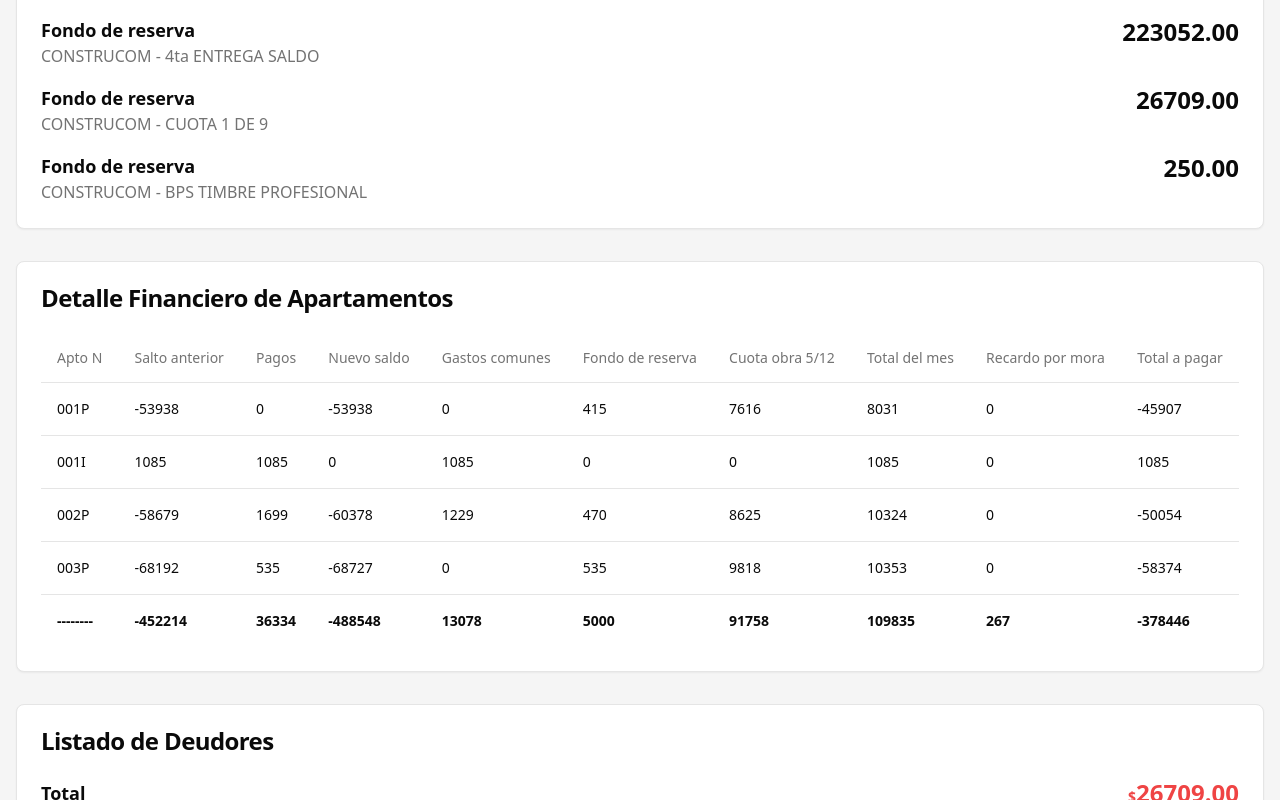
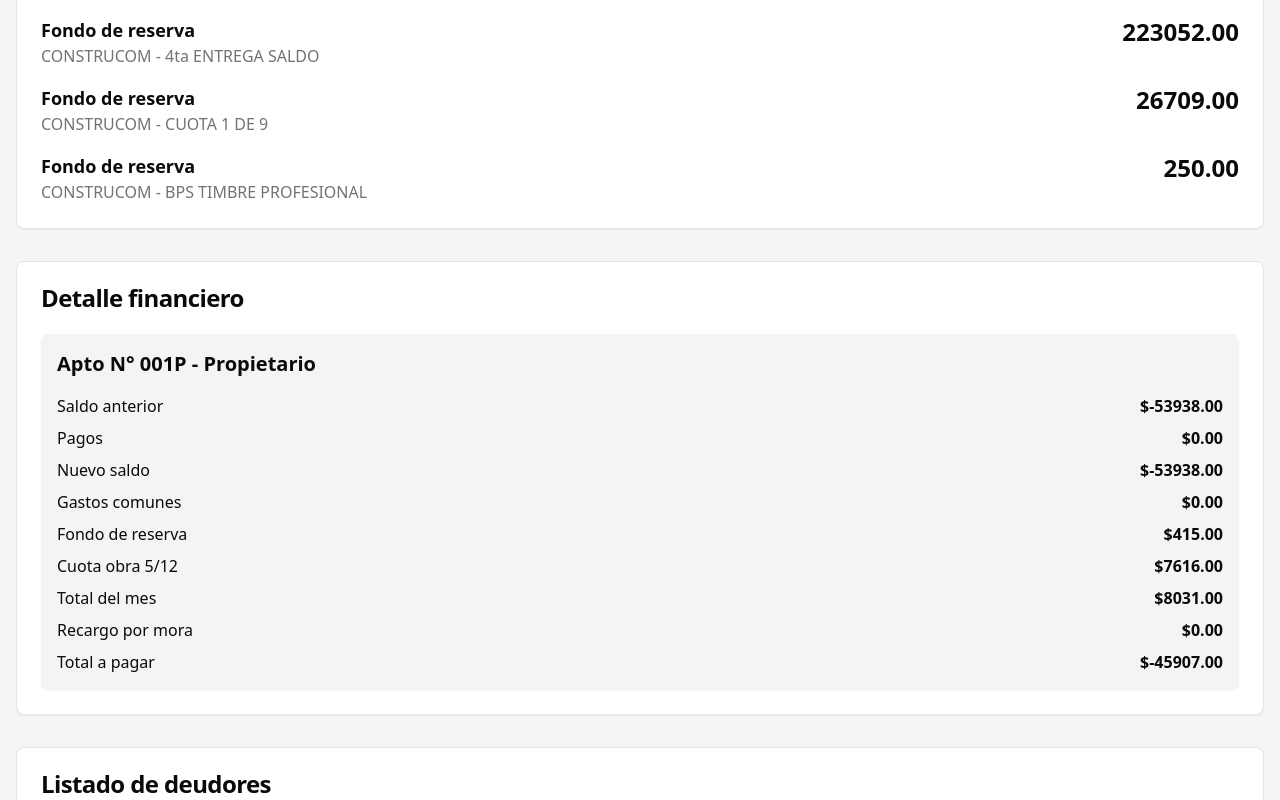
Before and after one commit to codeplaygroundspace/building-admin, a Next.js app: page / in a window 1280 px wide. Shown: the part 2000-2800 px from the top of the page. Built offline with nearby package versions, Linux system fonts and the light colour scheme.

Commit message:
update summary card

```diff
--- a/src/components/FinApartmentFinancialBreakdown.tsx
+++ b/src/components/FinApartmentFinancialBreakdown.tsx
@@ -1,98 +1,80 @@
 import CardWrapper from "./ui-custom/CardWrapper";
-import {
-  Table,
-  TableBody,
-  TableCell,
-  TableHead,
-  TableHeader,
-  TableRow,
-} from "@/components/ui/table";
 
 export default function ApartmentFinancialBreakdown() {
+  const apartmentData = {
+    aptNumber: "001P",
+    previousBalance: -53938,
+    payments: 0,
+    newBalance: -53938,
+    commonExpenses: 0,
+    reserveFund: 415,
+    constructionFee: 7616,
+    monthlyTotal: 8031,
+    lateFee: 0,
+    totalDue: -45907,
+  };
+
   return (
-    <CardWrapper title="Detalle Financiero de Apartamentos">
-      <Table>
-        <TableHeader>
-          <TableRow>
-            <TableHead>Apto N</TableHead>
-            <TableHead>Salto anterior</TableHead>
-            <TableHead>Pagos</TableHead>
-            <TableHead>Nuevo saldo</TableHead>
-            <TableHead>Gastos comunes</TableHead>
-            <TableHead>Fondo de reserva</TableHead>
-            <TableHead>Cuota obra 5/12</TableHead>
-            <TableHead>Total del mes</TableHead>
-            <TableHead>Recardo por mora</TableHead>
-            <TableHead>Total a pagar</TableHead>
-          </TableRow>
-        </TableHeader>
-        <TableBody>
-          {/* Example Data Rows */}
-          <TableRow>
-            <TableCell>001P</TableCell>
-            <TableCell>-53938</TableCell>
-            <TableCell>0</TableCell>
-            <TableCell>-53938</TableCell>
-            <TableCell>0</TableCell>
-            <TableCell>415</TableCell>
-            <TableCell>7616</TableCell>
-            <TableCell>8031</TableCell>
-            <TableCell>0</TableCell>
-            <TableCell>-45907</TableCell>
-          </TableRow>
-          <TableRow>
-            <TableCell>001I</TableCell>
-            <TableCell>1085</TableCell>
-            <TableCell>1085</TableCell>
-            <TableCell>0</TableCell>
-            <TableCell>1085</TableCell>
-            <TableCell>0</TableCell>
-            <TableCell>0</TableCell>
-            <TableCell>1085</TableCell>
-            <TableCell>0</TableCell>
-            <TableCell>1085</TableCell>
-          </TableRow>
-          <TableRow>
-            <TableCell>002P</TableCell>
-            <TableCell>-58679</TableCell>
-            <TableCell>1699</TableCell>
-            <TableCell>-60378</TableCell>
-            <TableCell>1229</TableCell>
-            <TableCell>470</TableCell>
-            <TableCell>8625</TableCell>
-            <TableCell>10324</TableCell>
-            <TableCell>0</TableCell>
-            <TableCell>-50054</TableCell>
-          </TableRow>
-          <TableRow>
-            <TableCell>003P</TableCell>
-            <TableCell>-68192</TableCell>
-            <TableCell>535</TableCell>
-            <TableCell>-68727</TableCell>
-            <TableCell>0</TableCell>
-            <TableCell>535</TableCell>
-            <TableCell>9818</TableCell>
-            <TableCell>10353</TableCell>
-            <TableCell>0</TableCell>
-            <TableCell>-58374</TableCell>
-          </TableRow>
-          {/* Additional Rows Follow the Same Structure */}
-
-          {/* Total Row */}
-          <TableRow>
-            <TableCell className="font-bold">--------</TableCell>
-            <TableCell className="font-bold">-452214</TableCell>
-            <TableCell className="font-bold">36334</TableCell>
-            <TableCell className="font-bold">-488548</TableCell>
-            <TableCell className="font-bold">13078</TableCell>
-            <TableCell className="font-bold">5000</TableCell>
-            <TableCell className="font-bold">91758</TableCell>
-            <TableCell className="font-bold">109835</TableCell>
-            <TableCell className="font-bold">267</TableCell>
-            <TableCell className="font-bold">-378446</TableCell>
-          </TableRow>
-        </TableBody>
-      </Table>
+    <CardWrapper title="Detalle financiero">
+      <div className="bg-gray-100 p-4 rounded-lg shadow-sm space-y-2">
+        <h2 className="text-xl font-semibold mb-4">
+          Apto N° {apartmentData.aptNumber} - Propietario
+        </h2>
+        <div className="space-y-2">
+          <div className="flex justify-between">
+            <p>Saldo anterior</p>
+            <p className="font-semibold">
+              ${apartmentData.previousBalance.toFixed(2)}
+            </p>
+          </div>
+          <div className="flex justify-between">
+            <p>Pagos</p>
+            <p className="font-semibold">
+              ${apartmentData.payments.toFixed(2)}
+            </p>
+          </div>
+          <div className="flex justify-between">
+            <p>Nuevo saldo</p>
+            <p className="font-semibold">
+              ${apartmentData.newBalance.toFixed(2)}
+            </p>
+          </div>
+          <div className="flex justify-between">
+            <p>Gastos comunes</p>
+            <p className="font-semibold">
+              ${apartmentData.commonExpenses.toFixed(2)}
+            </p>
+          </div>
+          <div className="flex justify-between">
+            <p>Fondo de reserva</p>
+            <p className="font-semibold">
+              ${apartmentData.reserveFund.toFixed(2)}
+            </p>
+          </div>
+          <div className="flex justify-between">
+            <p>Cuota obra 5/12</p>
+            <p className="font-semibold">
+              ${apartmentData.constructionFee.toFixed(2)}
+            </p>
+          </div>
+          <div className="flex justify-between">
+            <p>Total del mes</p>
+            <p className="font-semibold">
+              ${apartmentData.monthlyTotal.toFixed(2)}
+            </p>
+          </div>
+          <div className="flex justify-between">
+            <p>Recargo por mora</p>
+            <p className="font-semibold">${apartmentData.lateFee.toFixed(2)}</p>
+          </div>
+          <div className="flex justify-between">
+            <p>Total a pagar</p>
+            <p className="font-semibold">
+              ${apartmentData.totalDue.toFixed(2)}
+            </p>
+          </div>
+        </div>
+      </div>
     </CardWrapper>
   );
 }
--- a/src/components/FinCreditsDebitsBreakdown.tsx
+++ b/src/components/FinCreditsDebitsBreakdown.tsx
@@ -46,7 +46,7 @@ export default function CreditsDebitsBreakdown() {
   );
 
   return (
-    <CardWrapper title="Detalle de Créditos/Débitos">
+    <CardWrapper title="Detalle de créditos y débitos">
       <div className="mb-4 flex justify-between items-center">
         <h2 className="text-lg font-semibold">Total</h2>
         <p className="text-2xl font-bold">
--- a/src/components/FinDebt.tsx
+++ b/src/components/FinDebt.tsx
@@ -10,7 +10,7 @@ export default function InfoDebt() {
   const totalDebt = debts.reduce((sum, debt) => sum + debt.amount, 0);
 
   return (
-    <CardWrapper title="Listado de Deudores">
+    <CardWrapper title="Listado de deudores">
       <div className="mb-4 flex justify-between items-center">
         <h2 className="text-lg font-semibold">Total</h2>
         <p className="text-2xl font-bold text-red-500">
--- a/src/components/FinExpenseBreakdown.tsx
+++ b/src/components/FinExpenseBreakdown.tsx
@@ -54,7 +54,7 @@ export default function ExpenseBreakdown() {
   );
 
   return (
-    <CardWrapper title="Detalle de Gastos ↗️">
+    <CardWrapper title="Detalle de gastos ↗️">
       <div className="mb-4 flex justify-between items-center">
         <h2 className="text-lg font-semibold">Total</h2>
         <p className="text-2xl font-bold text-red-500">
@@ -70,7 +70,7 @@ export default function ExpenseBreakdown() {
               <h3 className="text-lg font-semibold">{expense.title}</h3>
               <p className="text-neutral-500">{expense.description}</p>
             </div>
-            <p className="text-2xl font-bold whitespace-nowrap">
+            <p className="text-2xl font-bold whitespace-nowrap text-red-500">
               {expense.amount.toFixed(2)}
             </p>
           </li>
--- a/src/components/FinFundSummary.tsx
+++ b/src/components/FinFundSummary.tsx
@@ -32,14 +32,14 @@ export default function FundSummary() {
   };
 
   return (
-    <CardWrapper title="Resumen por Fondo">
+    <CardWrapper title="Resumen">
       {fundSummary.map((fund, index) => (
         <div key={index} className="mb-6">
           <h2 className="text-xl font-semibold mb-4">{fund.category}</h2>
           <div className="bg-gray-100 p-4 rounded-lg shadow-sm space-y-2">
             {fund.items.map((item, idx) => (
               <div key={idx} className="flex justify-between">
-                <p className="text-lg">{item.label}:</p>
+                <p className="text-lg">{item.label}</p>
                 <p className="text-2xl font-semibold">
                   <span className="text-sm">$</span>
                   {item.amount.toFixed(2)}
@@ -55,17 +55,17 @@ export default function FundSummary() {
       {/* Totals */}
       <div className="space-y-4">
         <div className="flex justify-between">
-          <h3 className="text-lg font-semibold">Total Gastos Comunes:</h3>
+          <h3 className="text-lg font-semibold">Total Gastos comunes</h3>
           <p className="text-lg font-bold">
             ${totals.gastosComunes.toFixed(2)}
           </p>
         </div>
         <div className="flex justify-between">
-          <h3 className="text-lg font-semibold">Total Caja Reserva:</h3>
+          <h3 className="text-lg font-semibold">Total Fondo de reserva</h3>
           <p className="text-lg font-bold">${totals.cajaReserva.toFixed(2)}</p>
         </div>
         <div className="flex justify-between">
-          <h3 className="text-lg font-semibold">Total General:</h3>
+          <h3 className="text-lg font-semibold">Total general</h3>
           <p className="text-lg font-bold">${totals.overall.toFixed(2)}</p>
         </div>
       </div>
--- a/src/components/Header.tsx
+++ b/src/components/Header.tsx
@@ -4,7 +4,7 @@ export default function Header() {
     <header>
       <h1 className="text-3xl font-bold ">Edificio: Demo 123</h1>
       <h2 className="text-sm text-muted-foreground">
-        Gastos de: 01/10/2024 - 31/10/2024
+        Período: 01/10/2024 - 31/10/2024
       </h2>
     </header>
   );
```
